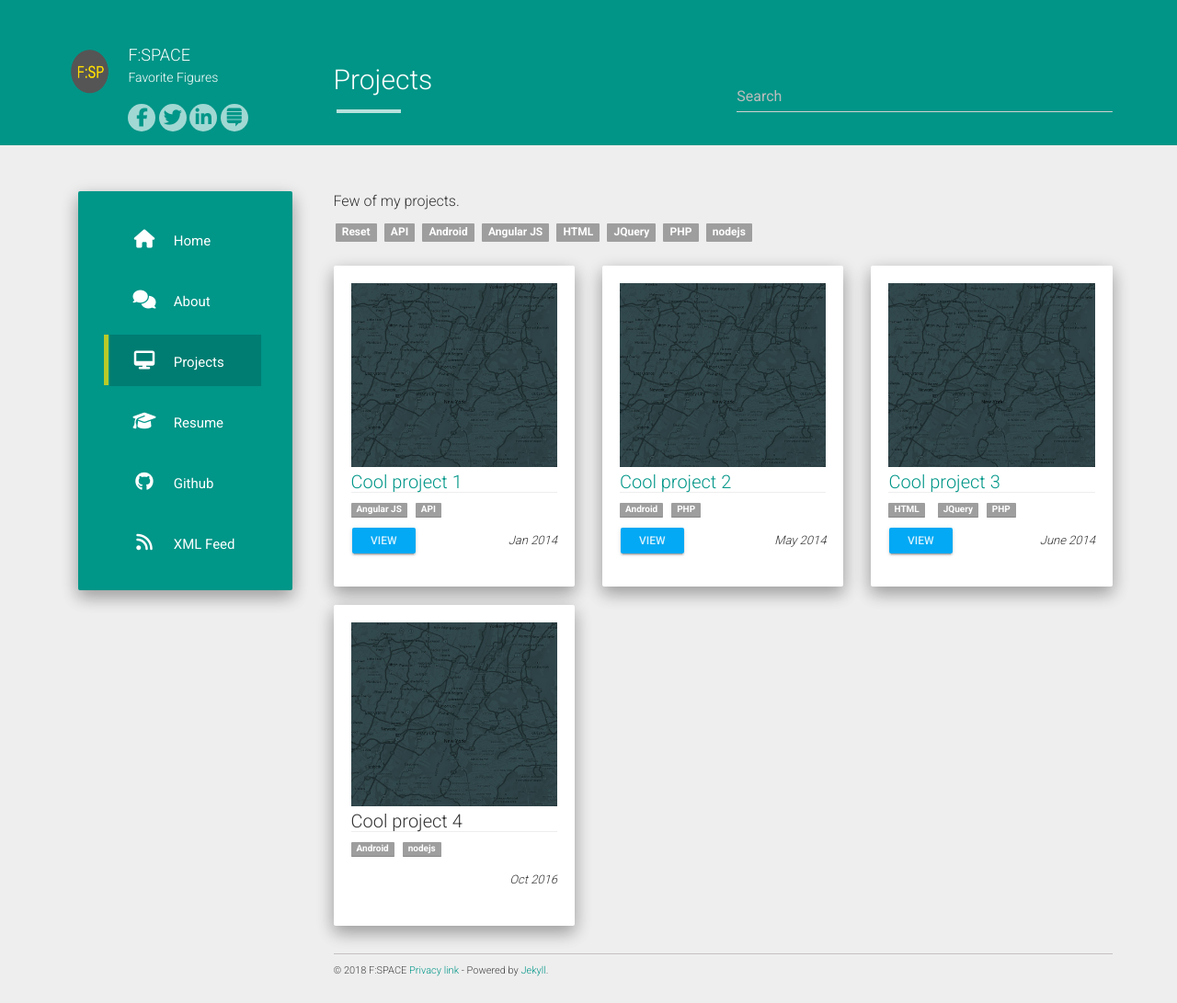
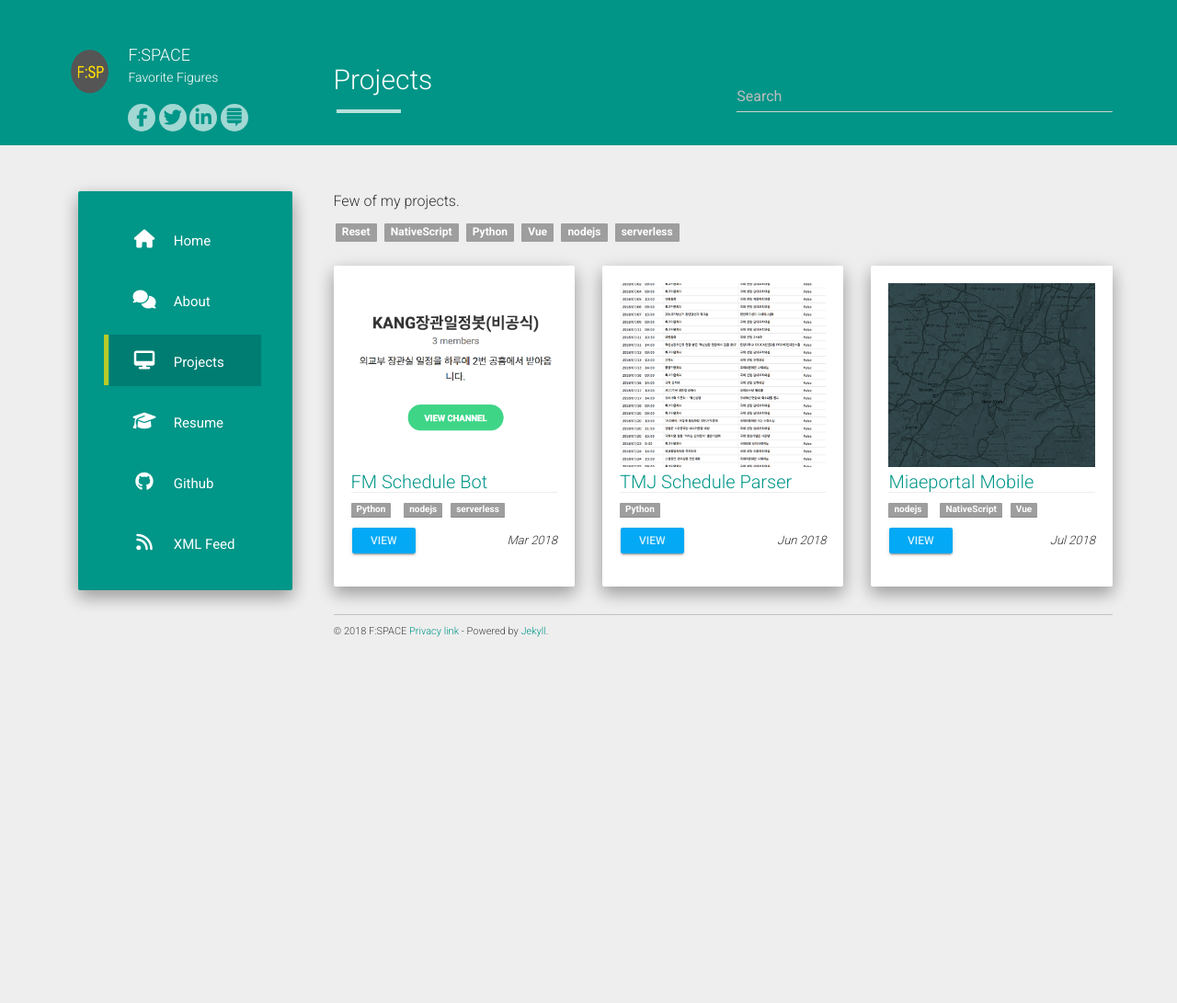
Before and after one commit to fspace20/miaefarm-py, a Jekyll site: the page built from jekyll/projects.md, in a window 1280 px wide. Shown: the whole page at 92% size. Built offline with Jekyll 4.4.1, drawn with Linux system fonts in a browser that asks for light colours; nearby versions of some CDN libraries; after the commit the page ends 900 px from its top, so only the background shows below that.

Commit message:
page updated: projects

```diff
--- a/jekyll/_data/projects.json
+++ b/jekyll/_data/projects.json
@@ -1,30 +1,23 @@
 [
 	{
-		"name": "Cool project 1",
-		"image": "placeholder.jpg",
-		"url": "#",
-		"date": "Jan 2014",
-		"tags": ["Angular JS","API"]
+		"name": "FM Schedule Bot",
+		"image": "fm-sched-bot.png",
+		"url": "https://github.com/fspace20/fm-kang-api",
+		"date": "Mar 2018",
+		"tags": ["Python","nodejs", "serverless"]
 	},
 	{
-		"name": "Cool project 2",
-		"image": "placeholder.jpg",
-		"url": "#",
-		"date": "May 2014",
-		"tags": ["Android","PHP"]
+		"name": "TMJ Schedule Parser",
+		"image": "tmj-sched-parser.png",
+		"url": "https://github.com/fspace20/miaefarm-py",
+		"date": "Jun 2018",
+		"tags": ["Python"]
 	},
 	{
-		"name": "Cool project 3",
+		"name": "Miaeportal Mobile",
 		"image": "placeholder.jpg",
-		"url": "#",
-		"date": "June 2014",
-		"tags": ["HTML","JQuery","PHP"]
-	},
-	{
-		"name": "Cool project 4",
-		"image": "placeholder.jpg",
-		"date": "Oct 2016",
-		"tags": ["Android","nodejs"]
+		"url": "https://github.com/fspace20/miaefarm-cross",
+		"date": "Jul 2018",
+		"tags": ["nodejs","NativeScript","Vue"]
 	}
-
 ]
```
Also changed, not shown: jekyll/static/projects/fm-sched-bot.png (added), jekyll/static/projects/tmj-sched-parser.png (added).
